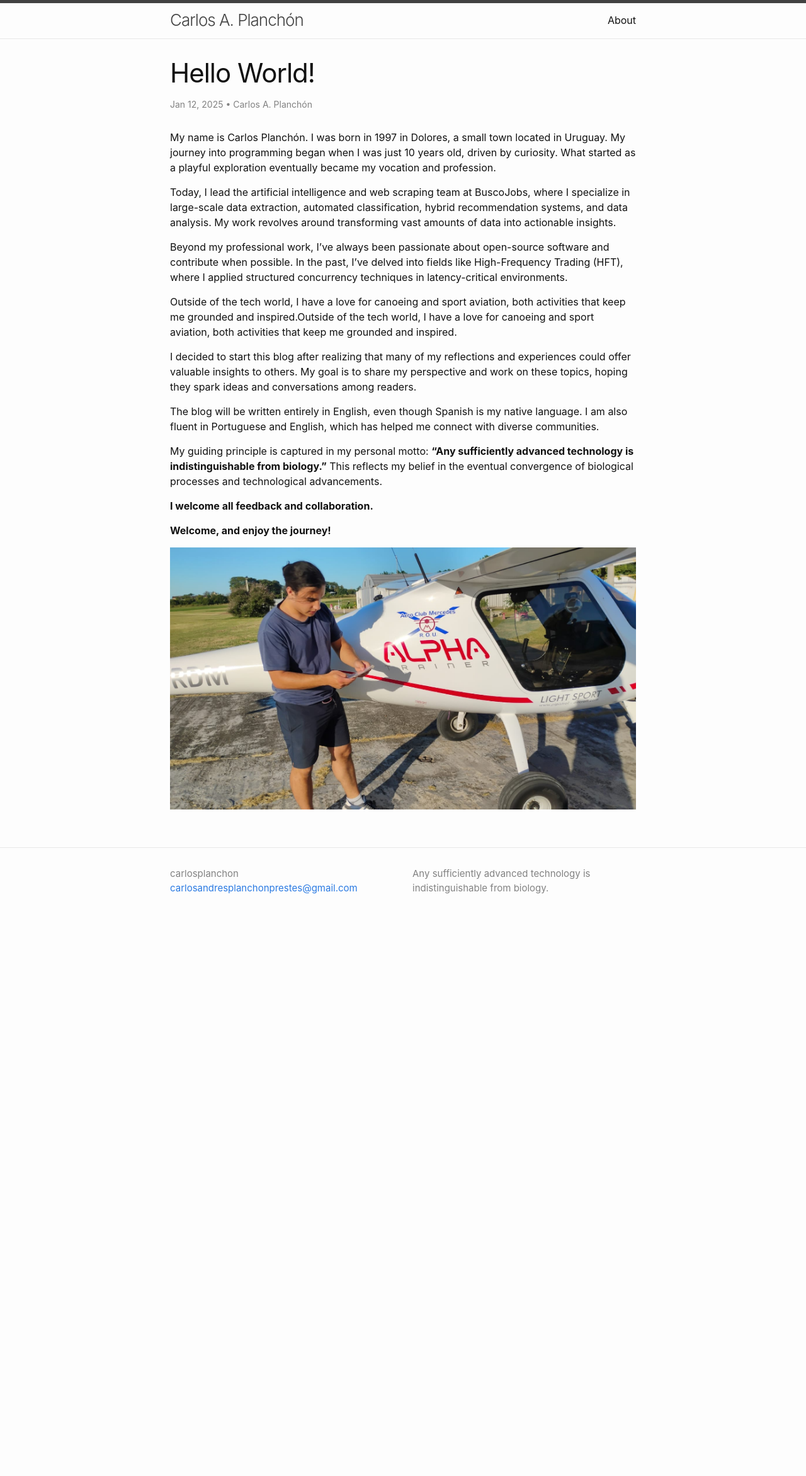
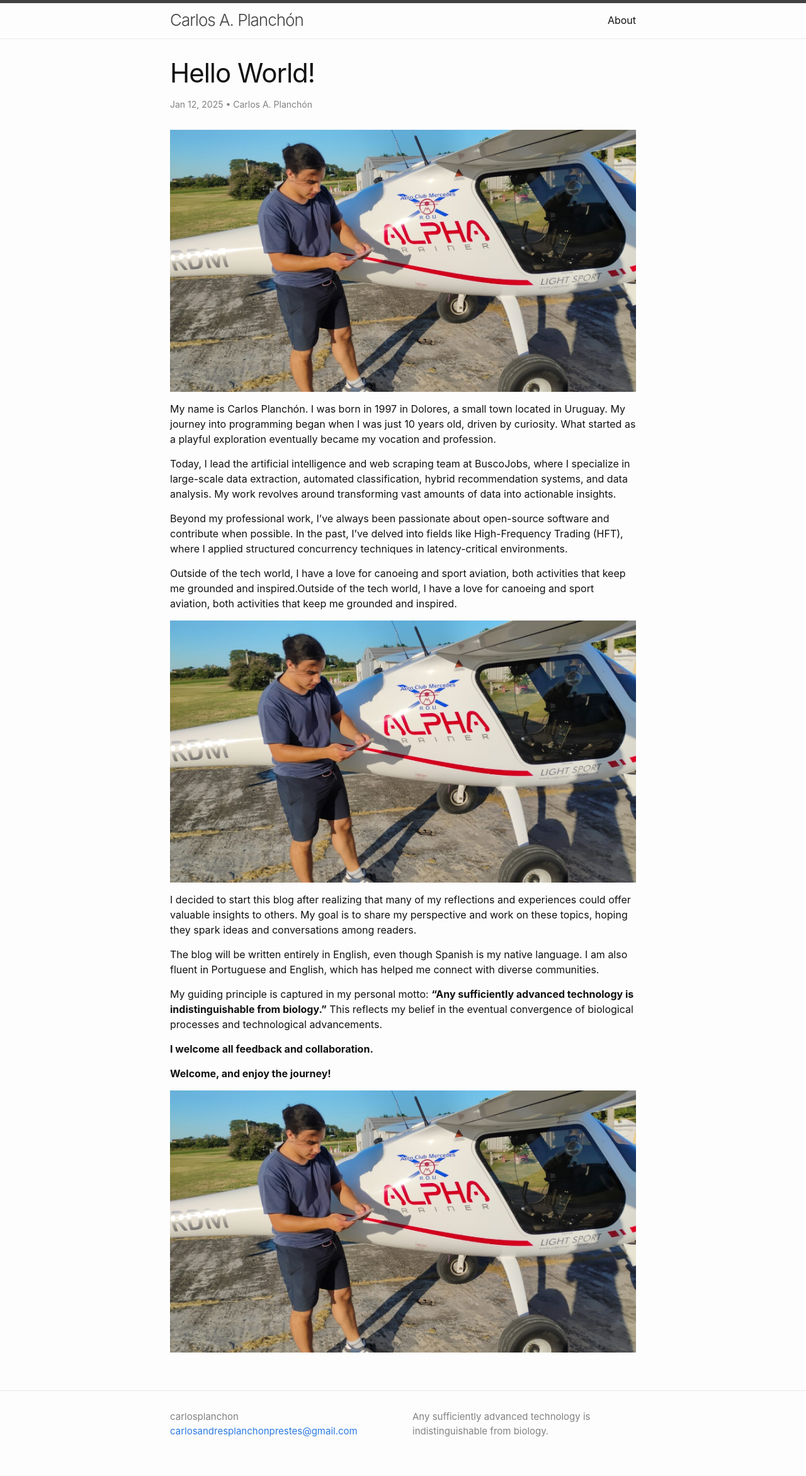
Before and after one commit to carlosplanchon/carlosplanchon.github.io, a Jekyll site: the page built from _posts/2025-01-12-hello-world.md, in a window 1280 px wide. Shown: the whole page at 63% size. Built offline with Jekyll 4.4.1, drawn with Linux system fonts in a browser that asks for light colours; comment, search, counter and statistics services are not loaded; before the commit the page ends 1481 px from its top, so only the background shows below that.

Commit message:
Update _posts/2025-01-12-hello-world.md (via Pages CMS)

```diff
--- a/_posts/2025-01-12-hello-world.md
+++ b/_posts/2025-01-12-hello-world.md
@@ -7,6 +7,8 @@
   - Carlos A. Planchón
 meta: "#introduction"
 ---
+![](/media/preflight_checklist_29_12_2024.jpeg)
+
 My name is Carlos Planchón. I was born in 1997 in Dolores, a small town located in Uruguay. My journey into programming began when I was just 10 years old, driven by curiosity. What started as a playful exploration eventually became my vocation and profession.
 
 Today, I lead the artificial intelligence and web scraping team at BuscoJobs, where I specialize in large-scale data extraction, automated classification, hybrid recommendation systems, and data analysis. My work revolves around transforming vast amounts of data into actionable insights.
@@ -14,6 +16,8 @@
 Beyond my professional work, I've always been passionate about open-source software and contribute when possible. In the past, I've delved into fields like High-Frequency Trading (HFT), where I applied structured concurrency techniques in latency-critical environments.
 
 Outside of the tech world, I have a love for canoeing and sport aviation, both activities that keep me grounded and inspired.Outside of the tech world, I have a love for canoeing and sport aviation, both activities that keep me grounded and inspired.
+
+![](/media/preflight_checklist_29_12_2024.jpeg)
 
 I decided to start this blog after realizing that many of my reflections and experiences could offer valuable insights to others. My goal is to share my perspective and work on these topics, hoping they spark ideas and conversations among readers.
 
```
